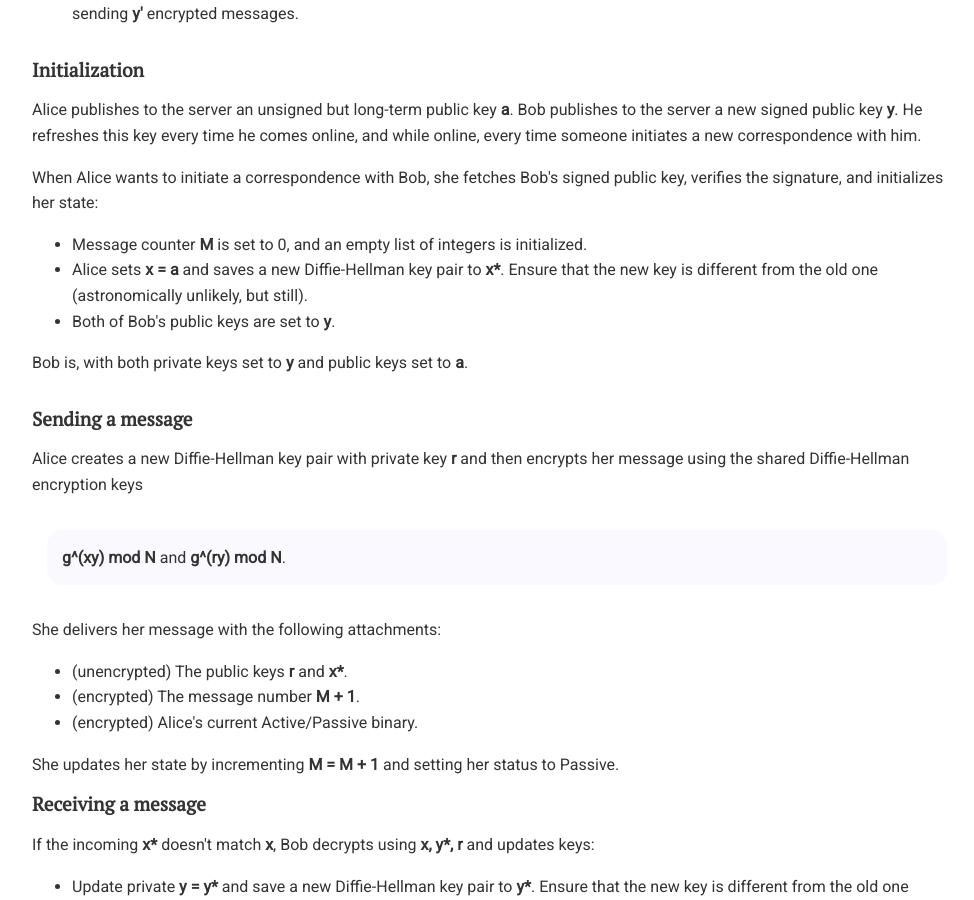
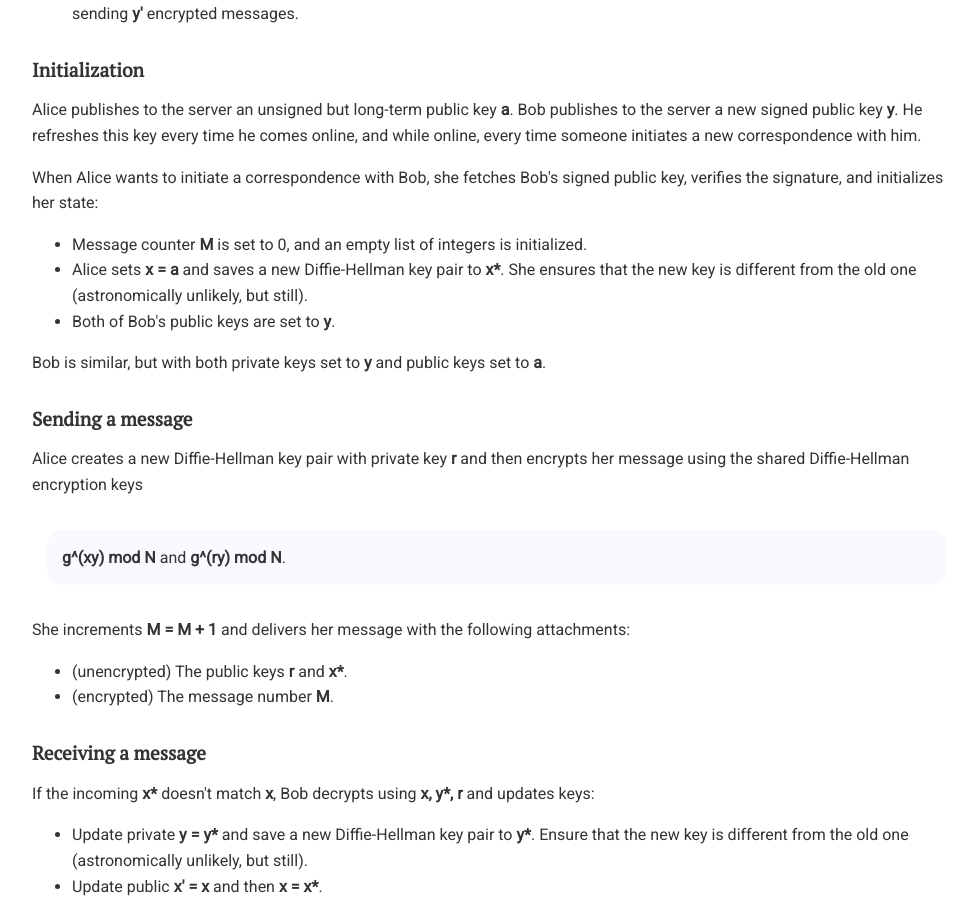
Before and after one commit to chatscrypt/chatscrypt.github.io, a Jekyll site: the page built from _posts/2020-01-24-the-chatscrypt-architecture-part-iv-authenticated-inductive-diffie-hellman-2.html, in a window 1280 px wide and 900 px high, scrolled down 681 px. Shown: the whole window, without its empty margins (143-1117 px from the left). Built offline with Jekyll 4.4.1, drawn with Linux system fonts in a browser that asks for light colours; comment, search, counter and statistics services are not loaded.

Commit message:
Update 2020-01-24-the-chatscrypt-architecture-part-iv-authenticated-inductive-diffie-hellman-2.html

```diff
--- a/_posts/2020-01-24-the-chatscrypt-architecture-part-iv-authenticated-inductive-diffie-hellman-2.html
+++ b/_posts/2020-01-24-the-chatscrypt-architecture-part-iv-authenticated-inductive-diffie-hellman-2.html
@@ -27,11 +27,11 @@ Alice publishes to the server an unsigned but long-term public key <b>a</b>. Bob
 <p>When Alice wants to initiate a correspondence with Bob, she fetches Bob's signed public key, verifies the signature, and initializes her state:
 <ul>
 <li>Message counter <b>M</b> is set to 0, and an empty list of integers is initialized.
-<li>Alice sets <b>x = a</b> and saves a new Diffie-Hellman key pair to <b>x*</b>. Ensure that the new key is different from the old one (astronomically unlikely, but still).
+<li>Alice sets <b>x = a</b> and saves a new Diffie-Hellman key pair to <b>x*</b>. She ensures that the new key is different from the old one (astronomically unlikely, but still).
 <li>Both of Bob's public keys are set to <b>y</b>.
 </ul>
 
-<p>Bob is, with both private keys set to <b>y</b> and public keys set to <b>a</b>.
+<p>Bob is similar, but with both private keys set to <b>y</b> and public keys set to <b>a</b>.
 
 
 
@@ -41,17 +41,11 @@ Alice creates a new Diffie-Hellman key pair with private key <b>r</b> and then e
 <b>g^(xy) mod N</b> and <b>g^(ry) mod N</b>.
 </div>
 
-She delivers her message with the following attachments:
+She increments <b>M = M + 1</b> and delivers her message with the following attachments:
 <ul>
 <li> (unencrypted) The public keys <b>r</b> and <b>x*</b>.
-<li> (encrypted) The message number <b>M + 1</b>.
-<li> (encrypted) Alice's current Active/Passive binary.
+<li> (encrypted) The message number <b>M</b>.
 </ul>
-
-She updates her state by incrementing <b>M = M + 1</b> and setting her status to Passive.
-
-
-
 
 <h2>Receiving a message</h2>
 
```
